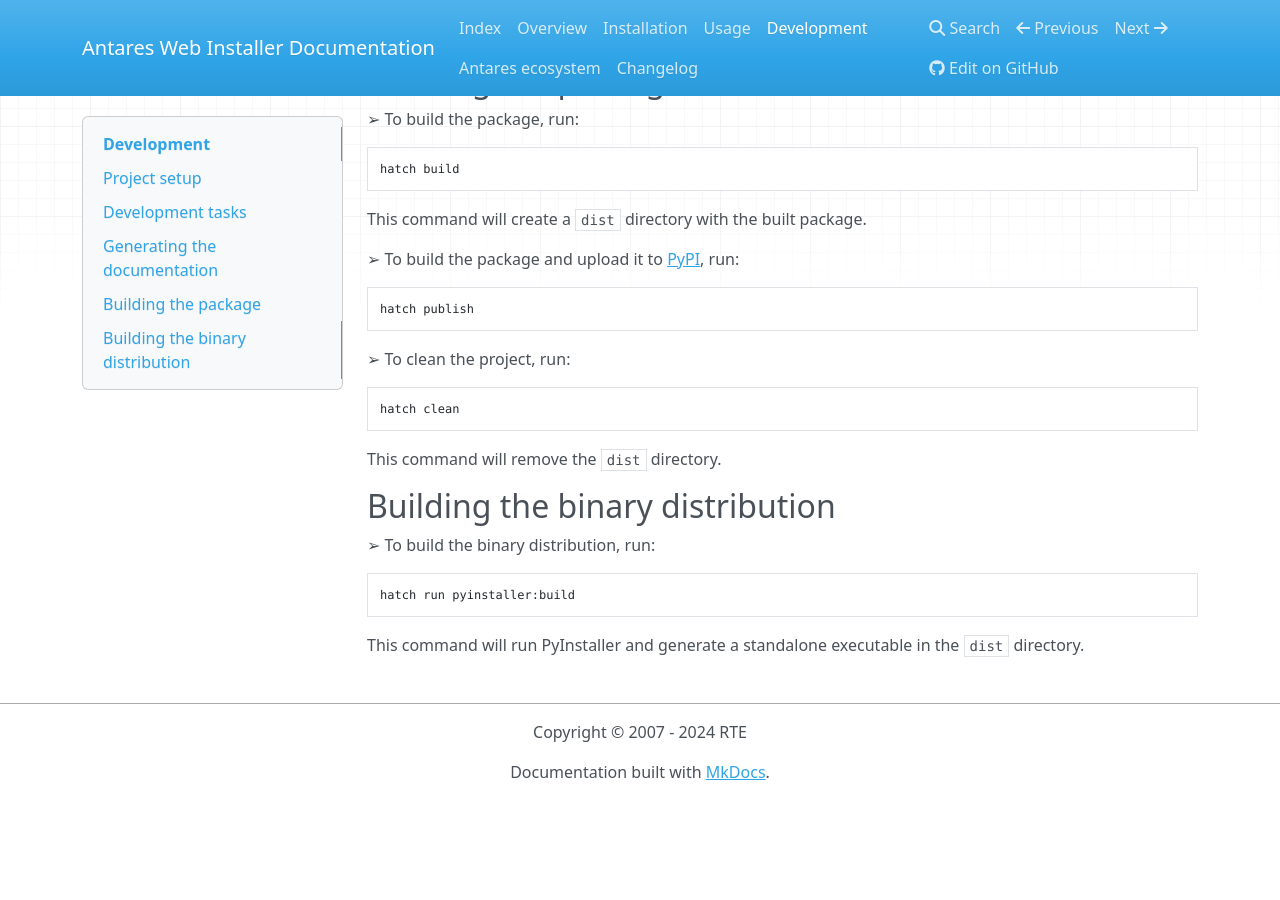
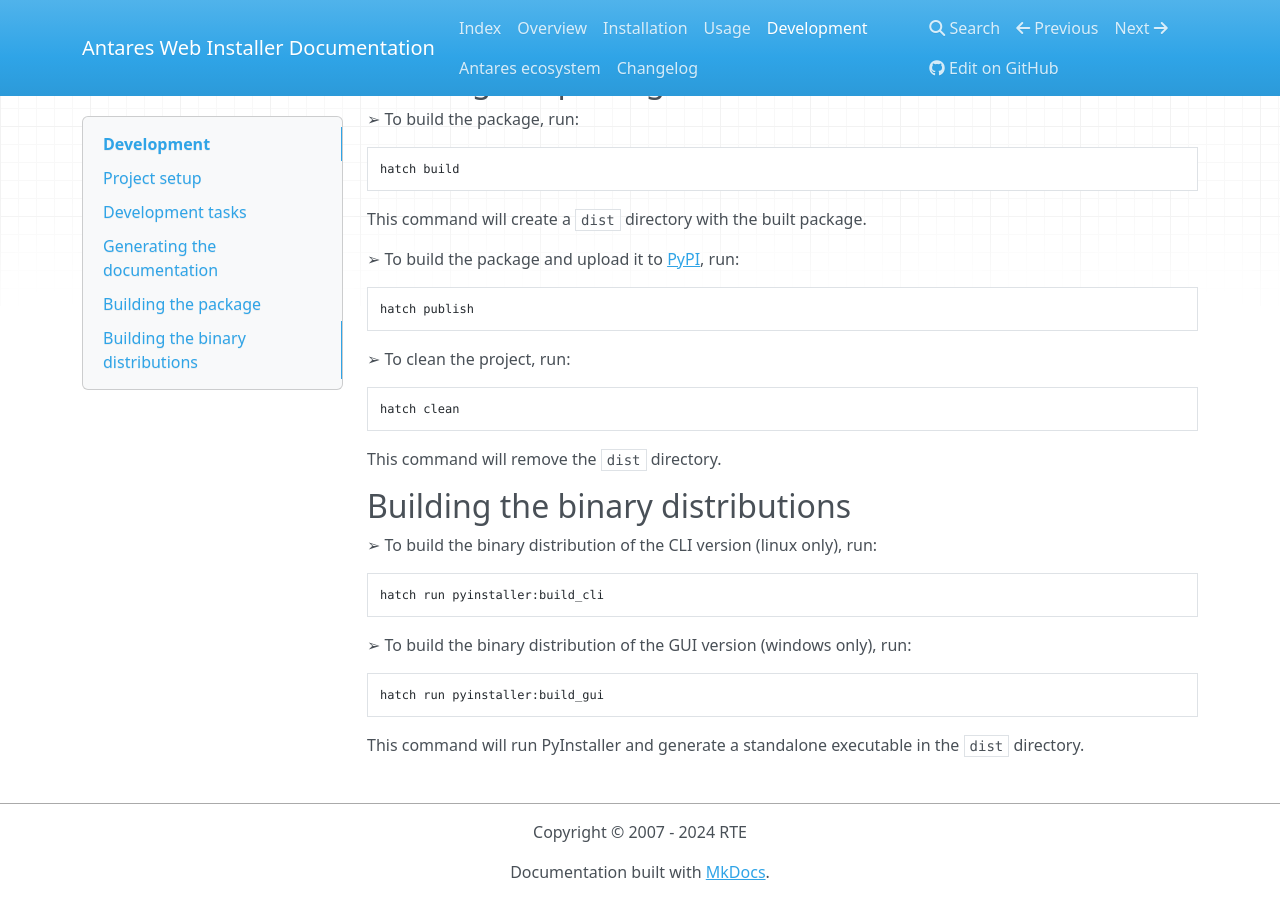
Before and after one commit to AntaresSimulatorTeam/antares-web-installer, an MkDocs documentation site: the page built from docs/development.md, in a window 1280 px wide and 900 px high, scrolled down 1781 px. Built offline with MkDocs 1.6.1, drawn with Linux system fonts in a browser that asks for light colours; nearby versions of some CDN libraries; before the commit the page ends 2581 px from its top, so only the background shows below that; some of the changed text lies outside the part shown.

Commit message:
docs(gui): add and update documentation

````diff
--- a/docs/development.md
+++ b/docs/development.md
@@ -116,12 +116,18 @@ hatch clean
 
 This command will remove the `dist` directory.
 
-## Building the binary distribution
+## Building the binary distributions
 
-➢ To build the binary distribution, run:
+➢ To build the binary distribution of the CLI version (linux only), run:
 
 ```shell
-hatch run pyinstaller:build
+hatch run pyinstaller:build_cli
+```
+
+➢ To build the binary distribution of the GUI version (windows only), run:
+
+```shell
+hatch run pyinstaller:build_gui
 ```
 
 This command will run PyInstaller and generate a standalone executable in the `dist` directory.
--- a/pyproject.toml
+++ b/pyproject.toml
@@ -52,6 +52,7 @@ dependencies = [
     "fastapi",
     "pyinstaller",
     "httpx",
+    "platformdirs",
 ]
 [tool.hatch.envs.default.scripts]
 test = "pytest {args:tests}"
````
Also changed, not shown: other parts of docs/development.md (+1 -1 lines).
